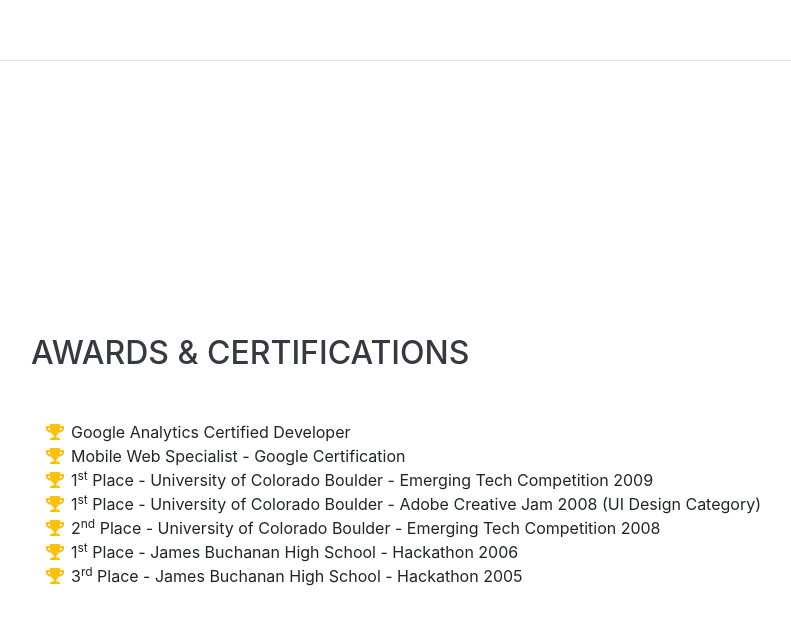
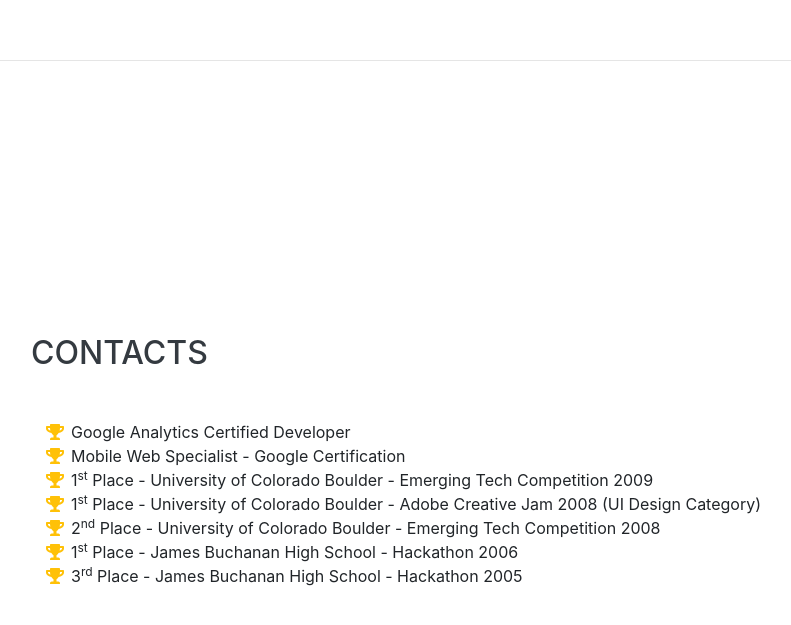
Before and after one commit to dhiraj10111995/rishi_bhaiya, a website with bundled scripts: page index.html in a window 1280 px wide. Shown: the part 4237-4862 px from the top of the page, without its empty margins (289-1080 px from the left). Built offline with nearby package versions, Linux system fonts and the light colour scheme; a web font is replaced by a local one.

Commit message:
Update index.html

```diff
--- a/index.html
+++ b/index.html
@@ -253,7 +253,7 @@
 
     <section class="resume-section p-3 p-lg-5 d-flex align-items-center" id="awards">
       <div class="w-100">
-        <h2 class="mb-5">Awards &amp; Certifications</h2>
+        <h2 class="mb-5">Contacts</h2>
         <ul class="fa-ul mb-0">
           <li>
             <i class="fa-li fa fa-trophy text-warning"></i>
```
